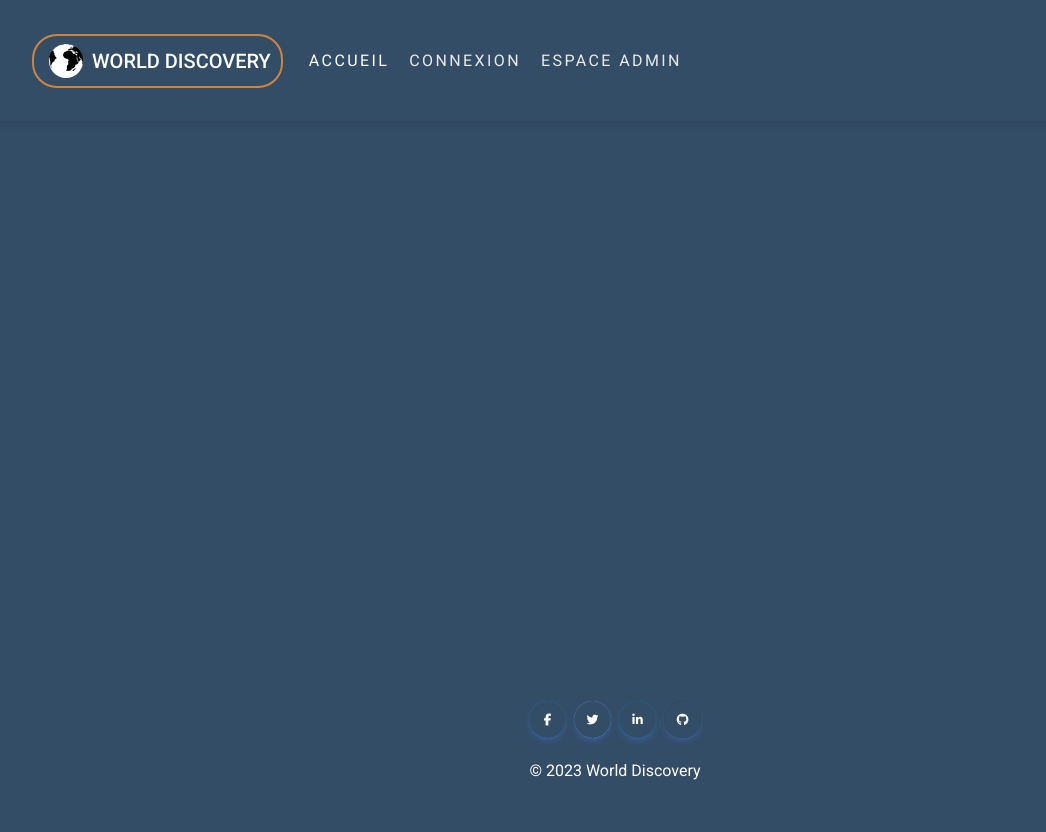
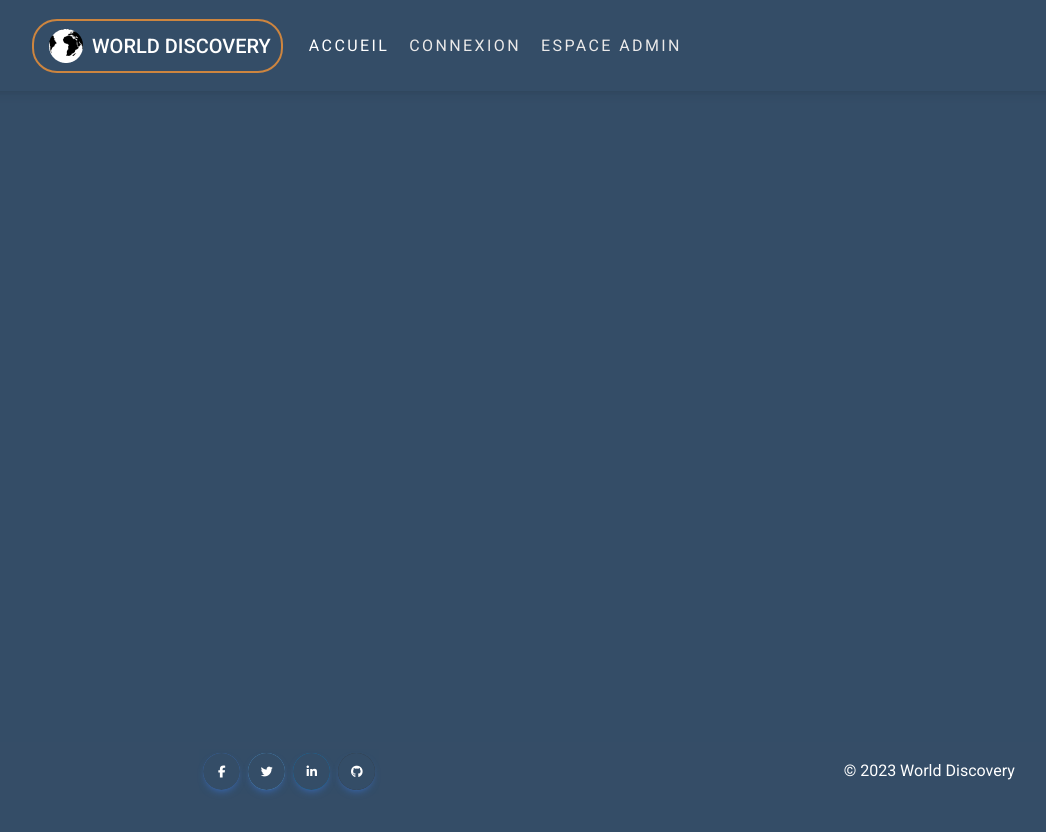
Before and after one commit to WildCodeSchool/2023-09-JS-BDX-P3-only-famous, a React (Vite) app in the folder frontend/: page / in a window 1280 px wide. Shown: the top 832 px of the page, without its empty margins (25-1071 px from the left). Before the commit the page ends 800 px from the top, so only its background shows below. Built offline with nearby package versions, Linux system fonts and the light colour scheme.

Commit message:
fix footer et header

```diff
--- a/frontend/src/App.css
+++ b/frontend/src/App.css
@@ -4,3 +4,7 @@
   box-sizing: border-box;
   background-color: #344d67;
 }
+.App {
+  position: relative;
+  min-height: 100vh;
+}
--- a/frontend/src/App.jsx
+++ b/frontend/src/App.jsx
@@ -1,13 +1,17 @@
+import { Outlet } from "react-router-dom";
 import "./App.css";
 import Footer from "./components/Footer";
 import Navbar from "./components/Navbar";
 
 function App() {
   return (
-    <div className="App">
+    <>
       <Navbar />
+      <div className="App">
+        <Outlet />
+      </div>
       <Footer />
-    </div>
+    </>
   );
 }
 export default App;
--- a/frontend/src/components/Footer.css
+++ b/frontend/src/components/Footer.css
@@ -1,12 +1,23 @@
 .text-center {
-  background-color: rgba(0, 0, 0, 0) !important;
+  background-color: #354d67 !important;
 }
 .footer-footer {
-  position: absolute;
+  position: fixed;
   bottom: 0;
   margin: 0 auto;
   width: 100%;
+  display: flex;
+  flex-direction: column;
+  justify-content: center;
+  align-items: center;
 }
-#footer-icons {
-  margin: 0 auto !important;
+.footer-icons {
 }
+@media screen and (min-width: 600px) {
+  .footer-footer {
+    display: flex;
+    flex-direction: row;
+    justify-content: space-around;
+    align-items: center;
+  }
+}
--- a/frontend/src/components/Footer.jsx
+++ b/frontend/src/components/Footer.jsx
@@ -1,12 +1,11 @@
 import React from "react";
-import { MDBFooter, MDBContainer, MDBIcon, MDBBtn } from "mdb-react-ui-kit";
+import { MDBIcon, MDBBtn } from "mdb-react-ui-kit";
 import "./Footer.css";
 
 export default function Footer() {
   return (
-    <MDBFooter className="text-center text-white footer-footer">
-      <MDBContainer className="p-4 pb-0">
-        <section className="mb-4 " id="footer-icons">
+    <footer className="text-center text-white footer-footer">
+      <section className="footer-icons">
         <MDBBtn floating className="m-1" href="#!" role="button">
           <MDBIcon fab icon="facebook-f" />
         </MDBBtn>
@@ -41,14 +40,7 @@ export default function Footer() {
           <MDBIcon fab icon="github" />
         </MDBBtn>
       </section>
-      </MDBContainer>
-
-      <div
-        className="text-center p-3"
-        style={{ backgroundColor: "rgba(0, 0, 0, 0.2)" }}
-      >
-        © 2023 World Discovery
-      </div>
-    </MDBFooter>
+      <div className="text-center p-3">© 2023 World Discovery</div>
+    </footer>
   );
 }
--- a/frontend/src/components/Navbar.css
+++ b/frontend/src/components/Navbar.css
@@ -1,7 +1,7 @@
 .navbar-big-logo {
   border-radius: 25px;
   border: 2px solid #cd853f;
-  margin: 20px 0 20px 45px;
+  margin: 5px 0 5px 45px;
   display: flex;
   align-items: center;
 }
--- a/frontend/src/components/Navbar.jsx
+++ b/frontend/src/components/Navbar.jsx
@@ -1,4 +1,4 @@
-import React, { useState } from "react";
+import React, { useEffect, useState } from "react";
 import { Link } from "react-router-dom";
 import {
   MDBNavbar,
@@ -14,6 +14,11 @@ import "./Navbar.css";
 
 export default function Navbar() {
   const [openNavColor, setOpenNavColor] = useState(false);
+  useEffect(() => {
+    window.addEventListener("resize", () => {
+      setOpenNavColor(false);
+    });
+  }, []);
 
   return (
     <>
--- a/frontend/src/pages/Connexion.jsx
+++ b/frontend/src/pages/Connexion.jsx
@@ -35,7 +35,7 @@ function Connexion() {
           />
         </div>
       </div>
-      <button type="submit" className="button-co">
+      <button className="btn-co button-co" type="submit">
         CONNEXION
       </button>
       <div className="co-questions">
--- a/frontend/src/styles/_connexion.scss
+++ b/frontend/src/styles/_connexion.scss
@@ -35,7 +35,7 @@
   justify-content: space-between;
   flex-direction: column;
 }
-button {
+.btn-co {
   font-family: "Segoe UI", Tahoma, Geneva, Verdana, sans-serif;
   font-size: 20px;
   width: 50%;
```
Also changed, not shown: frontend/src/main.jsx (+14 -8 lines), 1 other file (tests, documents, lock files or other folders). Lines whose indentation alone changed are shown as unchanged.
